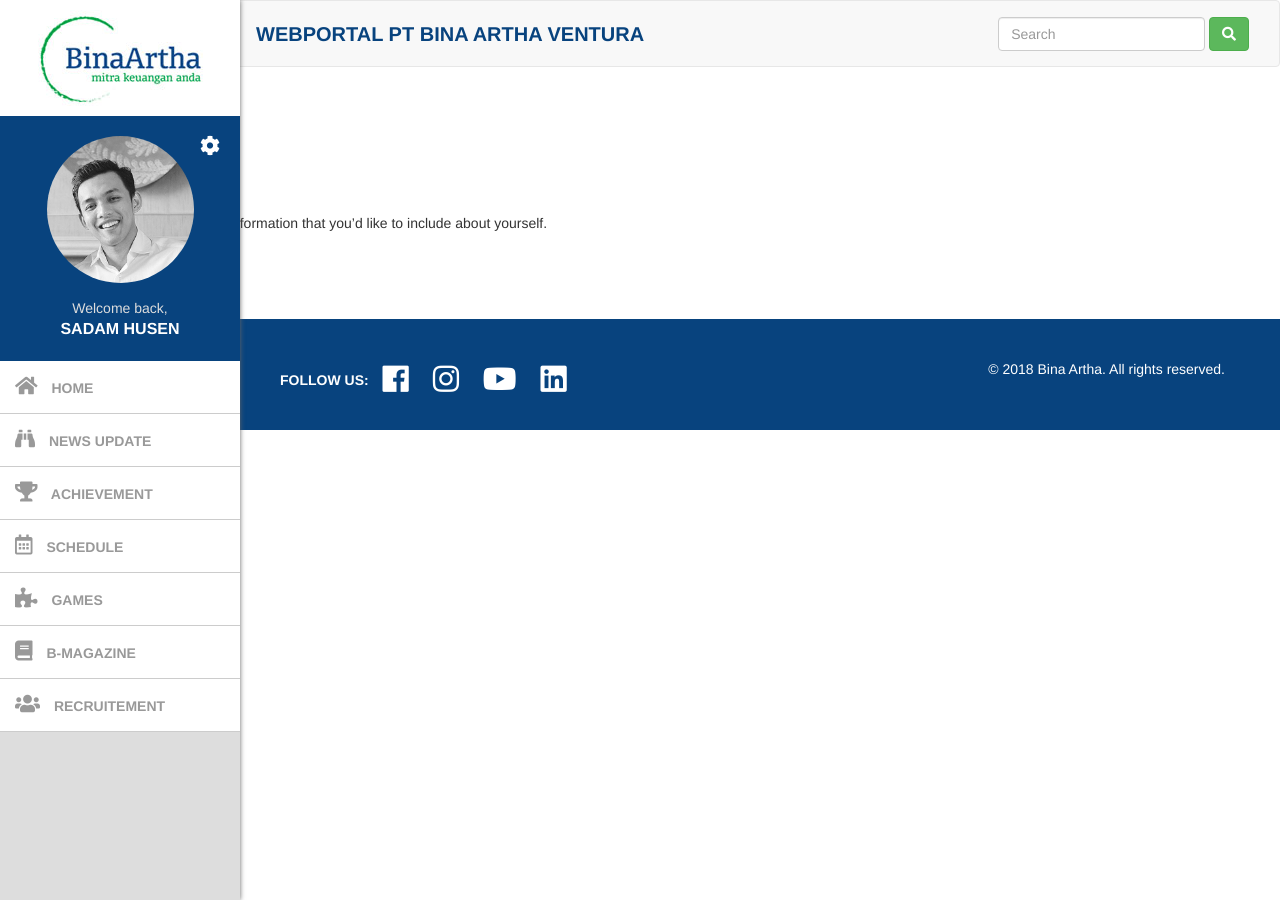
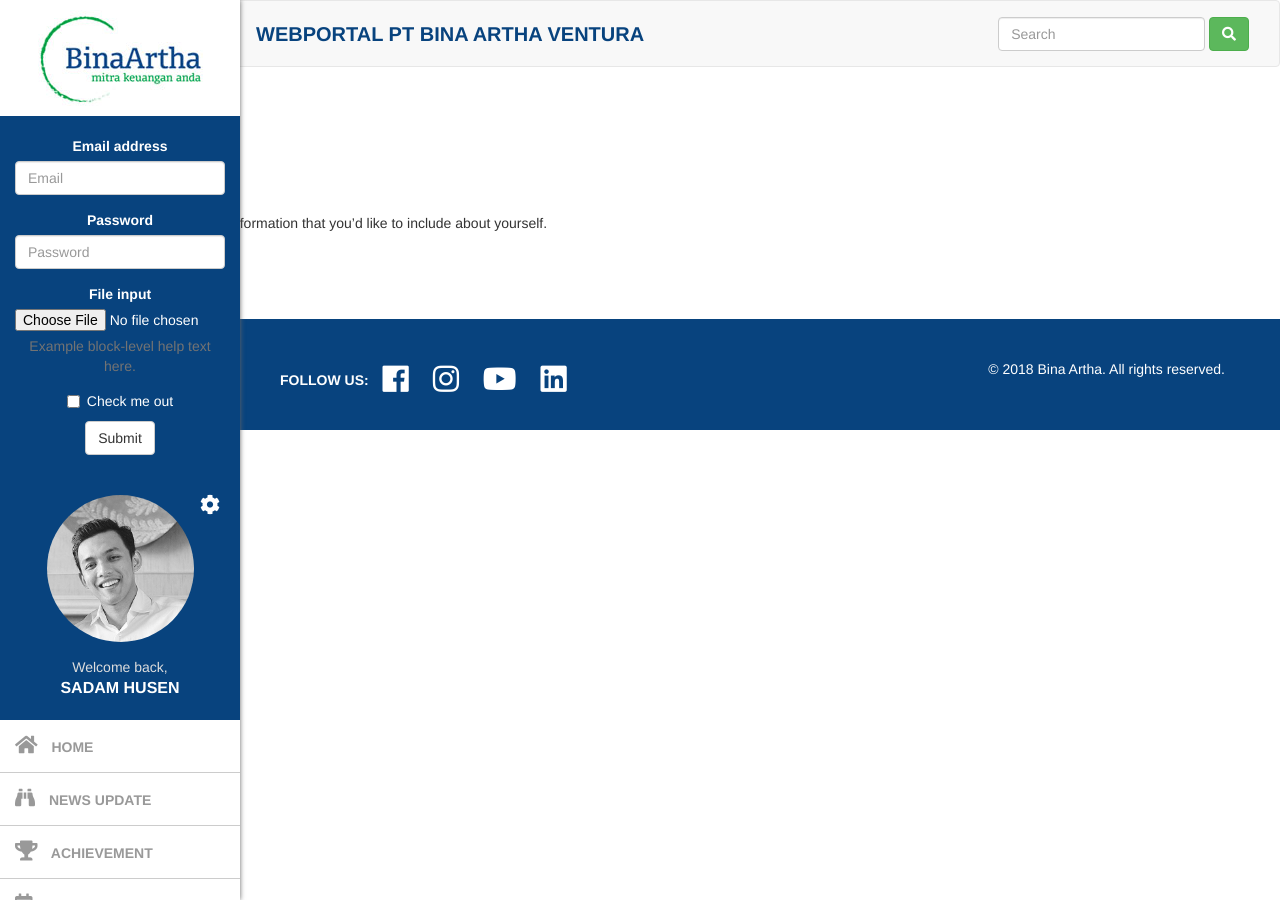
Before and after one commit to kemtol/Bina-Artha, a Jekyll site: the page built from about.md, in a window 1280 px wide. Built offline with Jekyll 4.4.1, drawn with Linux system fonts in a browser that asks for light colours; nearby versions of some CDN libraries.

Commit message:
Update leftmenu.html

```diff
--- a/_includes/leftmenu.html
+++ b/_includes/leftmenu.html
@@ -4,6 +4,32 @@
       <div class="col-xs-12 text-center" id="company--logo">
         <img src="{{site.url}}/images/logo.jpg" />
       </div>
+      <!-- sebelum login -->
+      <div class="col-xs-12 text-center user-box">
+        <form>
+          <div class="form-group">
+            <label for="exampleInputEmail1">Email address</label>
+            <input type="email" class="form-control" id="exampleInputEmail1" placeholder="Email">
+          </div>
+          <div class="form-group">
+            <label for="exampleInputPassword1">Password</label>
+            <input type="password" class="form-control" id="exampleInputPassword1" placeholder="Password">
+          </div>
+          <div class="form-group">
+            <label for="exampleInputFile">File input</label>
+            <input type="file" id="exampleInputFile">
+            <p class="help-block">Example block-level help text here.</p>
+          </div>
+          <div class="checkbox">
+            <label>
+              <input type="checkbox"> Check me out
+            </label>
+          </div>
+          <button type="submit" class="btn btn-default">Submit</button>
+        </form>
+      </div>
+      <!-- // sebelum login -->
+      <!-- setelah login -->
       <div class="col-xs-12 text-center user-box">
         <i class="fas fa-cog"></i>
         <div class="circle">
@@ -14,6 +40,7 @@
         <br/>
         <span class="u2">SADAM HUSEN</span>
       </div>
+      <!-- // setelah login -->
       <div class="col-xs-12" id="site--menu">
         <ul>
           <li class="l1"><a href=""><i class="fas fa-home"></i> HOME</a></li>
```
